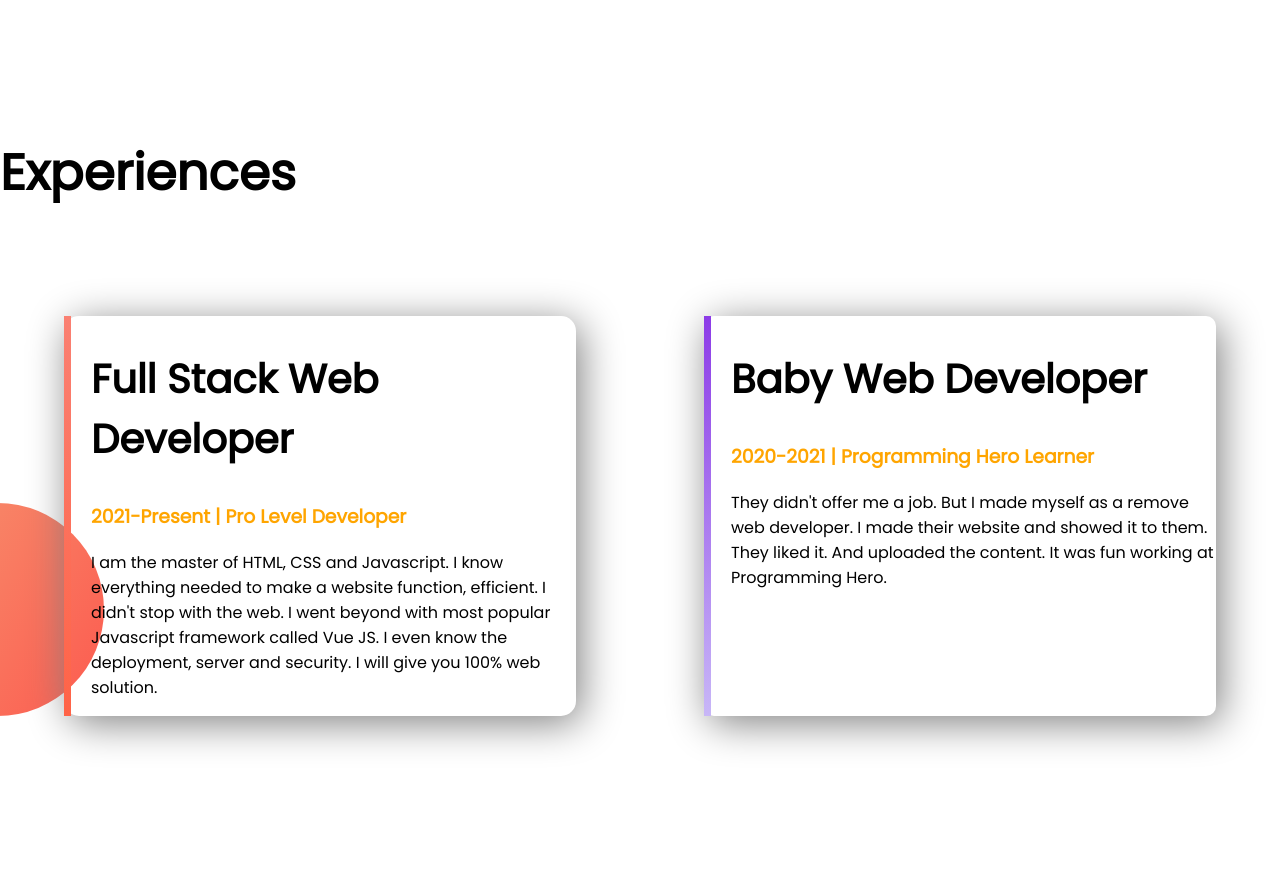
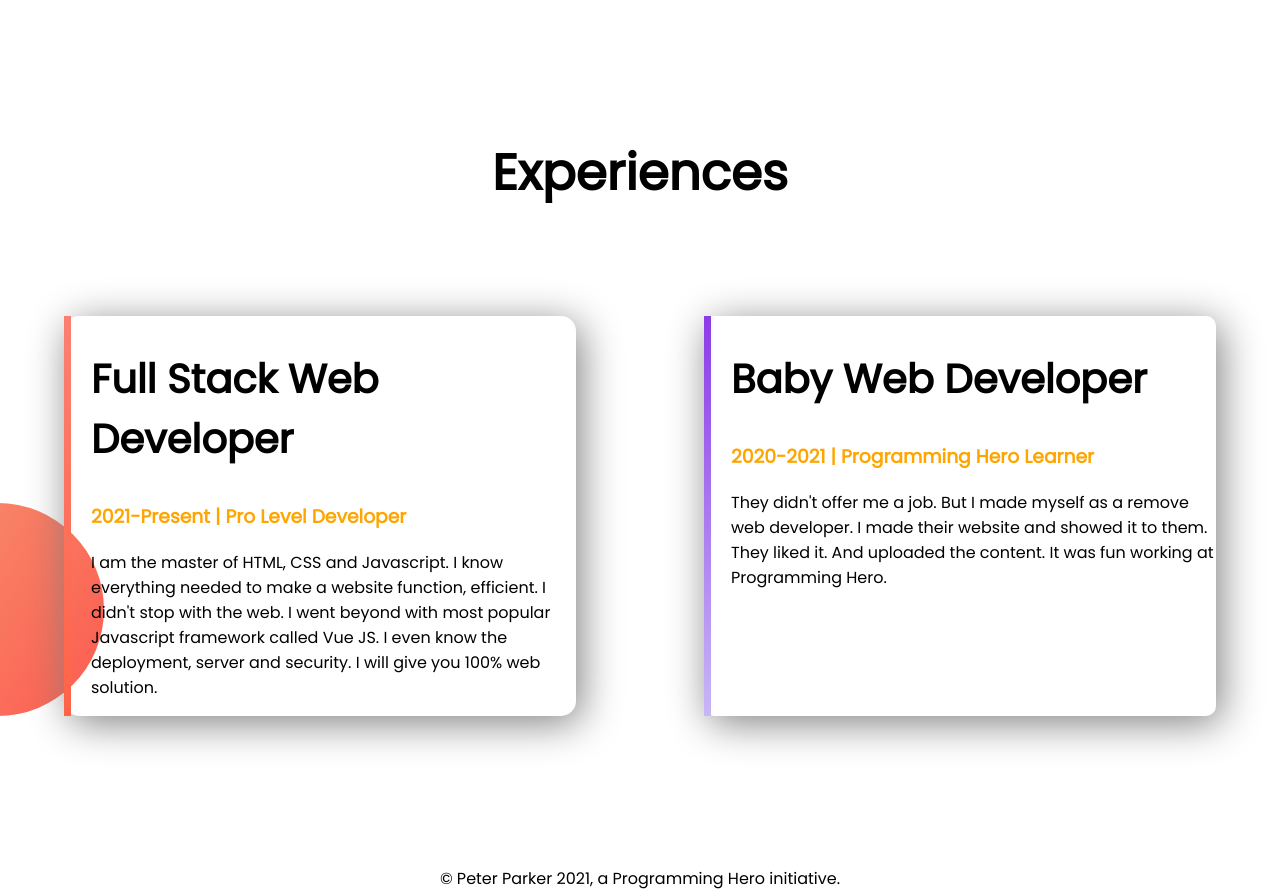
Before and after one commit to MDAlifIslam/My-second-portfolio, a plain HTML site: page index.html in a window 1280 px wide. Shown: the part 1360-2251 px from the top of the page. Before the commit the page ends 2226 px from the top, so only its background shows below. Drawn offline with Linux system fonts and the light colour scheme.

Commit message:
footer upadte

```diff
--- a/index.html
+++ b/index.html
@@ -37,7 +37,7 @@
         </div>
     </section>
     <section class="last-area">
-        <h1>Experiences</h1>
+        <h1 class="center">Experiences</h1>
         <div id="box"class="flex-container">
             <div id="Full-stack" class="half-width">
                 <h2>Full Stack Web Developer</h2>
@@ -56,5 +56,6 @@
 
 
     </section>
+    <footer class="center">© Peter Parker 2021, a Programming Hero initiative.</footer>
 </body>
 </html>
--- a/style.css
+++ b/style.css
@@ -65,3 +65,6 @@ h2 {
     box-shadow: 5px 7px 40px gray;
     padding-left: 20px;
 }
+.center {
+    text-align: center;
+}
```
